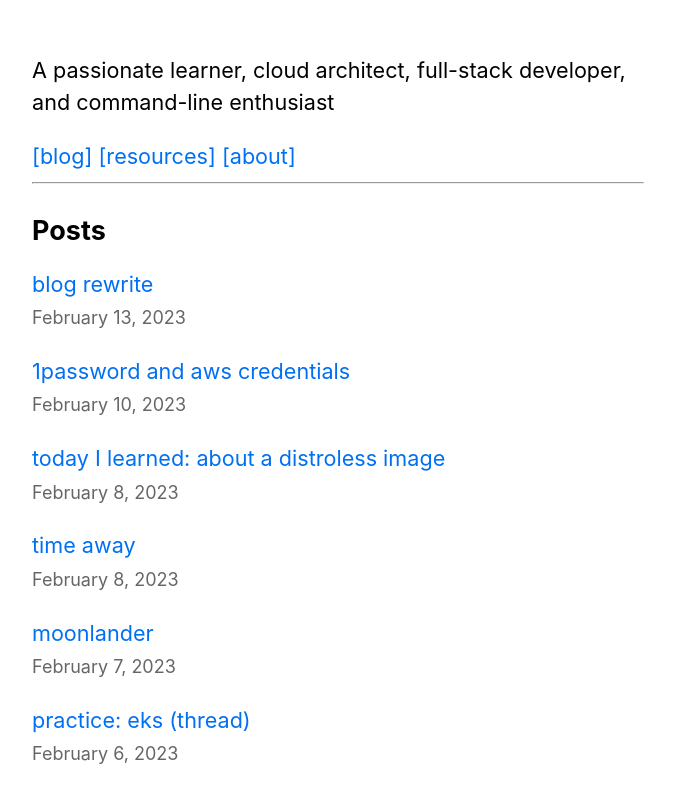
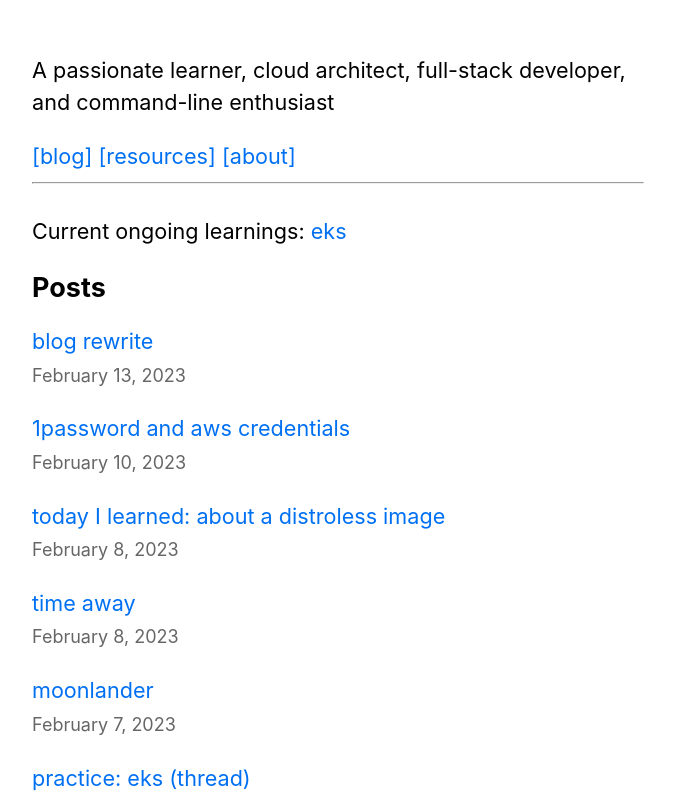
Before and after one commit to jamespgrant3/blog, a Next.js app: page / in a window 1280 px wide. Shown: the top 796 px of the page, without its empty margins (302-977 px from the left). Built offline with nearby package versions, Linux system fonts and the light colour scheme.

Commit message:
added ongoing learnings quick link

```diff
--- a/pages/index.js
+++ b/pages/index.js
@@ -23,6 +23,10 @@ export default function Home({ allPosts }) {
       </section>
       <hr />
       <section className={`${utilStyles.headingMd} ${utilStyles.padding1px}`}>
+        <p>
+          Current ongoing learnings:{" "}
+          <Link href={`/posts/practice-eks-thread`}>eks</Link>
+        </p>
         <h2 className={utilStyles.headingLg}>Posts</h2>
         <ul className={utilStyles.list}>
           {allPosts.map(({ id, date, title }) => (
```
